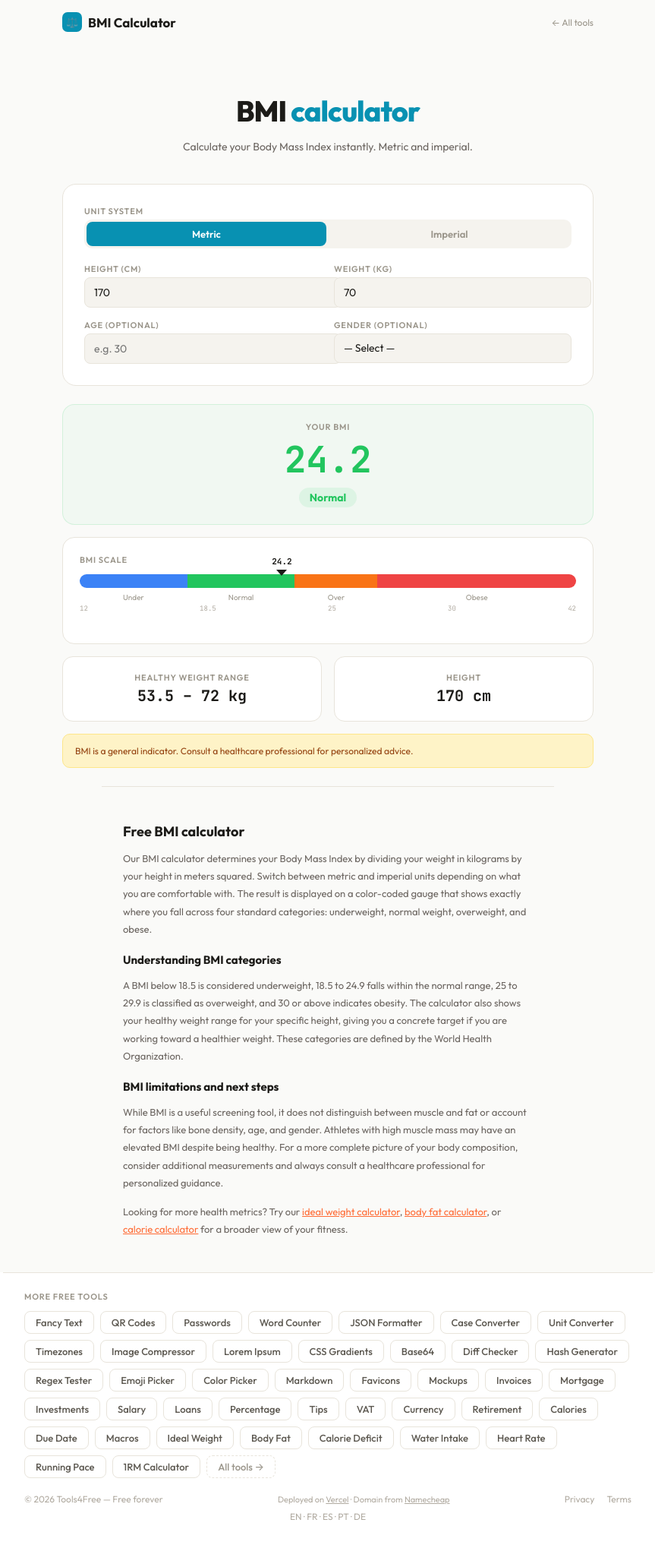
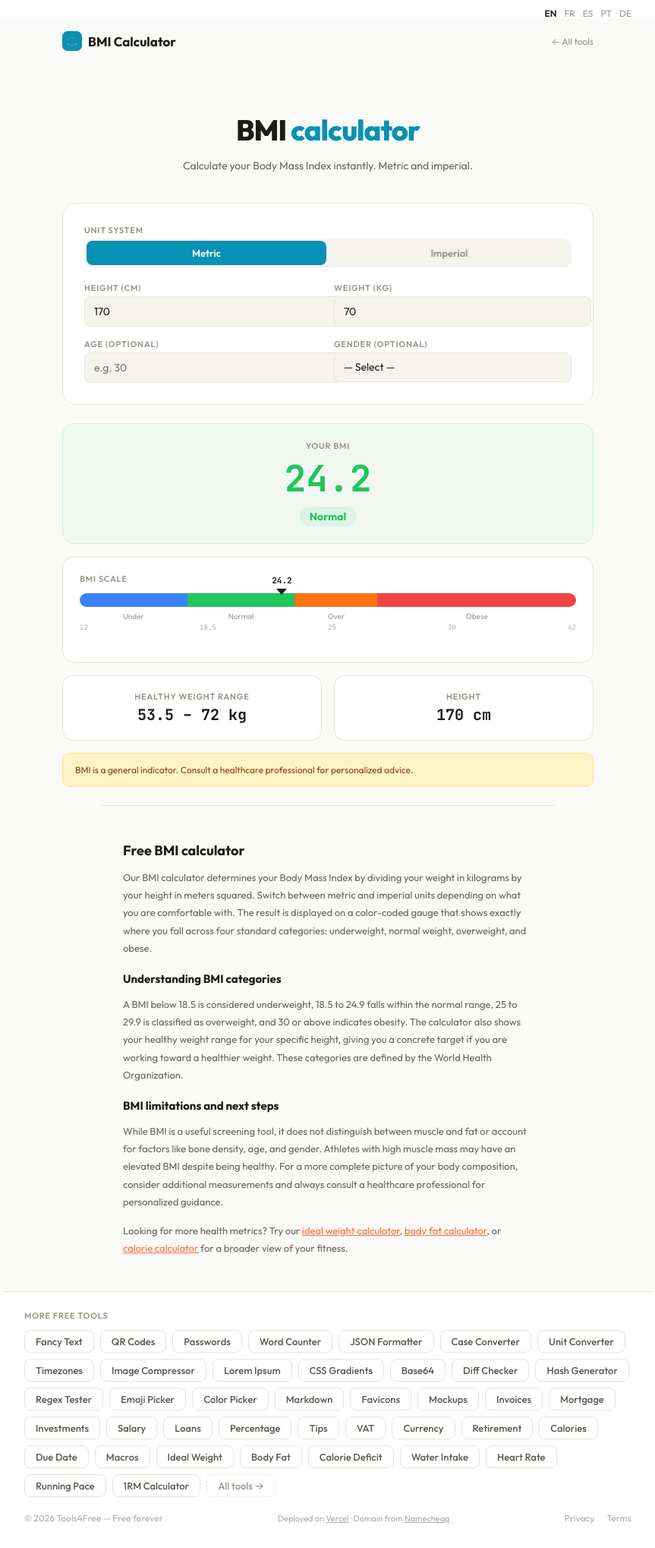
Before and after one commit to MarcoBlch/toolstack, a Next.js app: page /bmi/1 in a window 1280 px wide. Shown: the whole page at 76% size, without its empty margins (208-1071 px from the left). Built offline with nearby package versions, Linux system fonts and the light colour scheme.

Commit message:
Move language switcher from footer to top bar for better visibility
- ToolShell: language links now appear top-right above tool content
- Homepage: add EN/FR/ES/PT/DE switcher in nav bar replacing tagline
- Current language highlighted in bold

Co-Authored-By: Claude Opus 4.6 <noreply@anthropic.com>

```diff
--- a/components/ToolShell.tsx
+++ b/components/ToolShell.tsx
@@ -59,8 +59,33 @@ export default function ToolShell({
 }) {
   const fb = "'Outfit', -apple-system, sans-serif"
 
+  const t = TRANSLATIONS[currentPath] || {}
+  const langs = [
+    { code: 'EN', href: currentPath },
+    { code: 'FR', href: t.fr || '/fr' },
+    { code: 'ES', href: t.es || '/es' },
+    { code: 'PT', href: t.pt || '/pt' },
+    { code: 'DE', href: t.de || '/de' },
+  ]
+
   return (
     <div style={{ fontFamily: fb }}>
+      {/* Language switcher — top bar */}
+      <div style={{
+        display: 'flex', justifyContent: 'flex-end', alignItems: 'center',
+        maxWidth: 800, margin: '0 auto', padding: '10px 28px 0',
+        gap: 6, fontSize: 12,
+      }}>
+        {langs.map((l, i) => (
+          <span key={l.code}>
+            {i > 0 && <span style={{ color: '#D5D0C7' }}> · </span>}
+            <Link href={l.href} style={{
+              color: l.code === 'EN' ? '#1C1B18' : '#9A958A',
+              textDecoration: 'none', fontWeight: l.code === 'EN' ? 600 : 400,
+            }}>{l.code}</Link>
+          </span>
+        ))}
+      </div>
       {children}
 
       {/* Cross-promotion footer — THE MONEY MULTIPLIER */}
@@ -111,26 +136,6 @@ export default function ToolShell({
             <a href="#" style={{ color: '#B0AAA0', textDecoration: 'none' }}>Terms</a>
           </div>
         </div>
-        {(() => {
-          const t = TRANSLATIONS[currentPath] || {}
-          const langs = [
-            { code: 'EN', href: currentPath },
-            { code: 'FR', href: t.fr || '/fr' },
-            { code: 'ES', href: t.es || '/es' },
-            { code: 'PT', href: t.pt || '/pt' },
-            { code: 'DE', href: t.de || '/de' },
-          ]
-          return (
-            <div style={{ textAlign: 'center', fontSize: 12, color: '#B0AAA0', marginTop: 8 }}>
-              {langs.map((l, i) => (
-                <span key={l.code}>
-                  {i > 0 && ' · '}
-                  <Link href={l.href} style={{ color: '#B0AAA0', textDecoration: 'none' }}>{l.code}</Link>
-                </span>
-              ))}
-            </div>
-          )
-        })()}
       </footer>
     </div>
   )
```
Also changed, not shown: app/client.tsx (+18 -1 lines).
